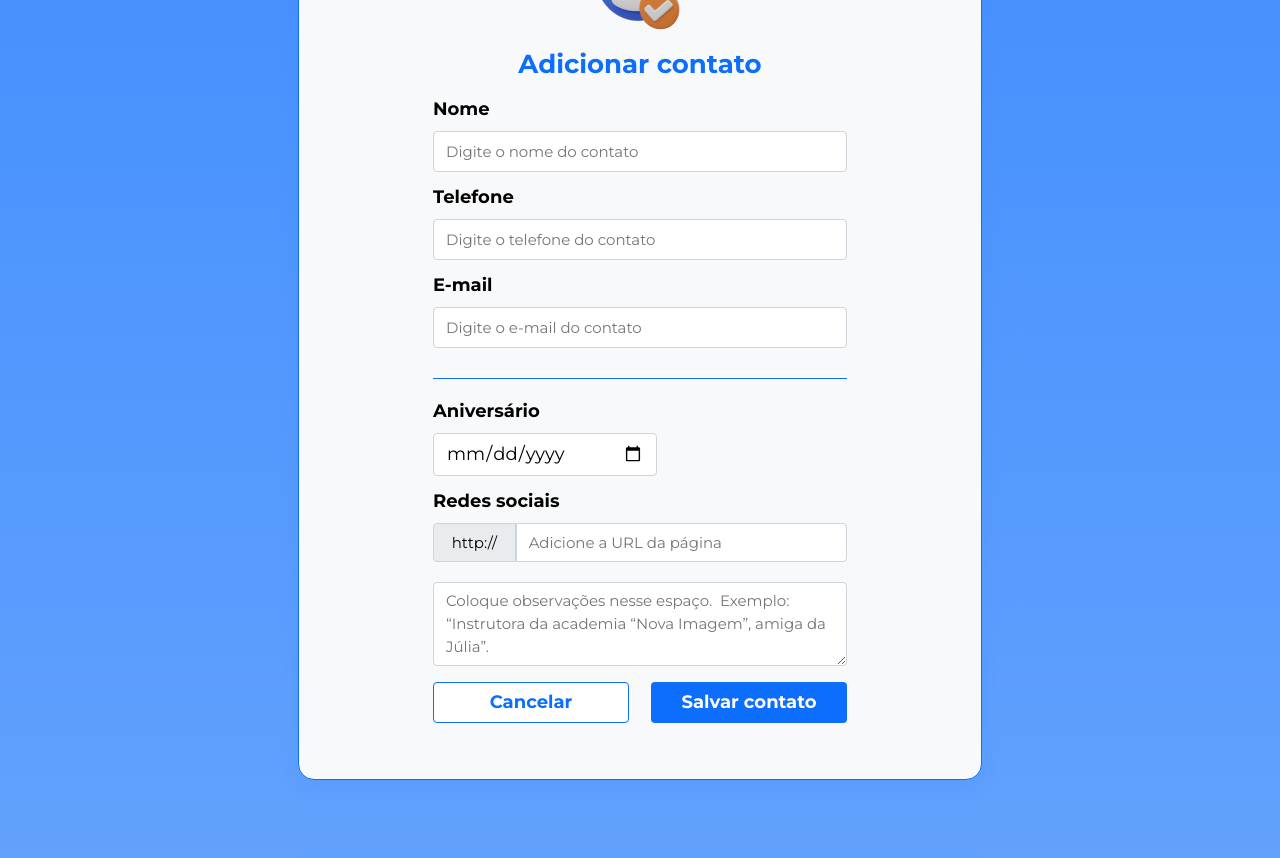
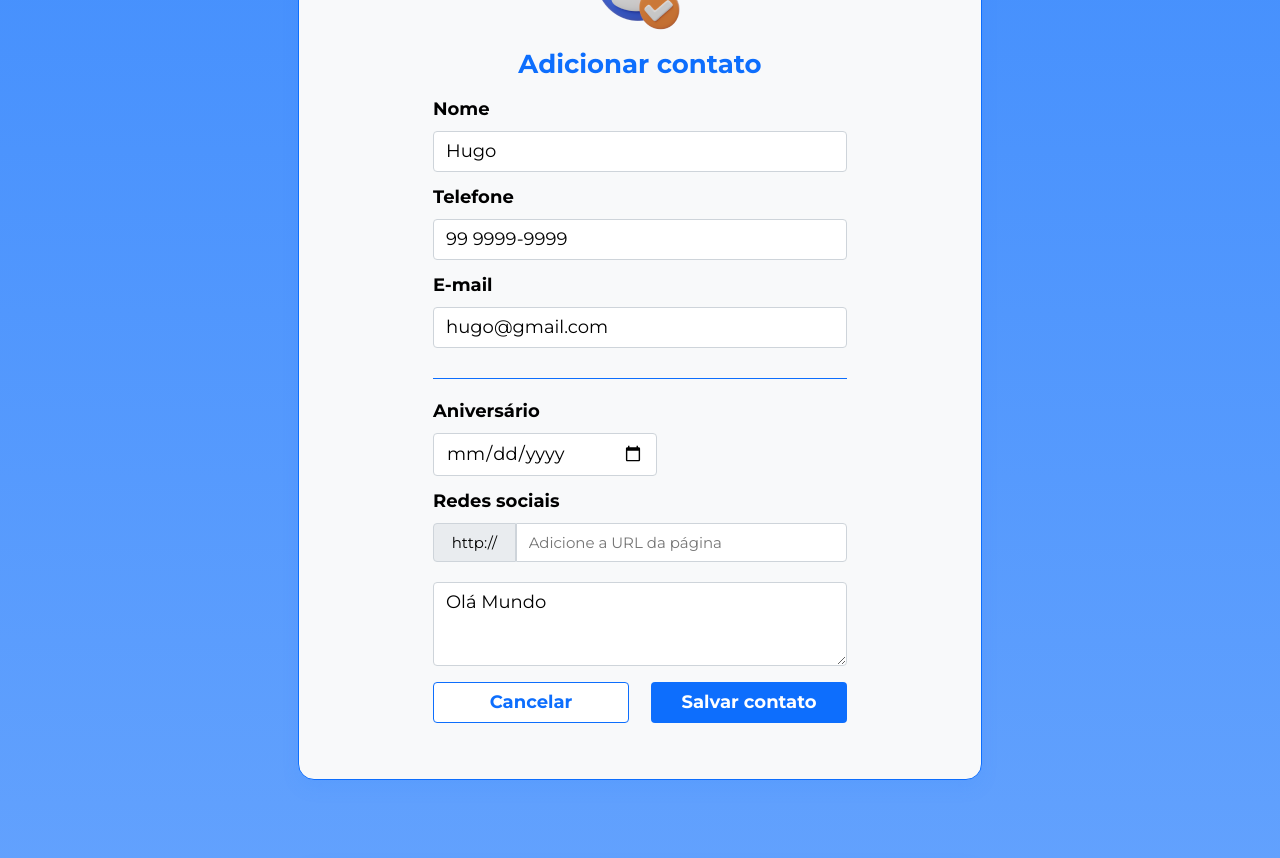
Before and after one commit to hugofsd/Indexa, an Angular app: page / in a window 1280 px wide. Shown: the part 340-1198 px from the top of the page. Built offline with nearby package versions, Linux system fonts and the light colour scheme; a web font is replaced by a local one.

Commit message:
Atualizações de formulario

```diff
--- a/src/app/paginas/formulario-contato/formulario-contato.component.html
+++ b/src/app/paginas/formulario-contato/formulario-contato.component.html
@@ -9,24 +9,28 @@
     </section>
   </header>
 
-  <form>
+  <form [formGroup]="contatoForm"
+  (ngSubmit)="salvarContato()">
     <label for="nome">Nome</label>
     <input
       type="text"
       id="nome"
       placeholder="Digite o nome do contato"
+      formControlName="nome"
     />
     <label for="telefone">Telefone</label>
     <input
       type="text"
       id="telefone"
       placeholder="Digite o telefone do contato"
+      formControlName="telefone"
     />
     <label for="email">E-mail</label>
     <input
       type="email"
       id="email"
       placeholder="Digite o e-mail do contato"
+      formControlName="email"
     />
 
     <app-separador></app-separador>
@@ -35,6 +39,7 @@
       type="date"
       id="aniversario"
       placeholder="Data de nascimento"
+      formControlName="aniversario"
     />
     <label for="redes">Redes sociais</label>
     <div class="input-container">
@@ -43,16 +48,18 @@
         type="url"
         id="redes"
         placeholder="Adicione a URL da página"
+        formControlName="redes"
       />
     </div>
     <textarea
       type="text"
+      formControlName="observacoes"
       id="observacoes"
       placeholder="Coloque observações nesse espaço.  Exemplo: “Instrutora da academia “Nova Imagem”, amiga da Júlia”."
     ></textarea>
 
     <section class="botoes">
-      <button class="botao-cancelar" type="button">Cancelar</button>
+      <button class="botao-cancelar" (click)="cancelar()" type="button">Cancelar</button>
       <button class="botao-salvar" type="submit">Salvar contato</button>
     </section>
   </form>
--- a/src/app/paginas/formulario-contato/formulario-contato.component.ts
+++ b/src/app/paginas/formulario-contato/formulario-contato.component.ts
@@ -2,7 +2,7 @@ import { ContainerComponent } from './../../componentes/container/container.comp
 import { CommonModule } from '@angular/common';
 import { Component } from '@angular/core';
 import { SeparadorComponent } from '../../componentes/separador/separador.component';
-import { FormControl, FormGroup, FormsModule } from '@angular/forms';
+import { FormControl, FormGroup, FormsModule, ReactiveFormsModule } from '@angular/forms';
 
 @Component({
   selector: 'app-formulario-contato',
@@ -11,7 +11,7 @@ import { FormControl, FormGroup, FormsModule } from '@angular/forms';
     ContainerComponent,
     SeparadorComponent,
     FormsModule,
-
+    ReactiveFormsModule
   ],
   standalone: true,
   templateUrl: './formulario-contato.component.html',
@@ -19,17 +19,29 @@ import { FormControl, FormGroup, FormsModule } from '@angular/forms';
 })
 export class FormularioContatoComponent {
 
+
   contatoForm!: FormGroup;
 
-   constructor() {
+  constructor() {
     this.contatoForm = new FormGroup({
       nome: new FormControl('Hugo'),
-      telefone: new FormControl(''),
-      email: new FormControl(''),
+      telefone: new FormControl('99 9999-9999'),
+      email: new FormControl('hugo@gmail.com'),
       aniversario: new FormControl(''),
       redes: new FormControl(''),
-      observacoes: new FormControl('')
+      observacoes: new FormControl('Olá Mundo')
     })
 
+  }
+
+  cancelar() {
+    throw new Error('Function not implemented.');
+  }
+
+  salvarContato() {
+    console.log(this.contatoForm.value);
+  }
+
+
+
 }
-}
```
